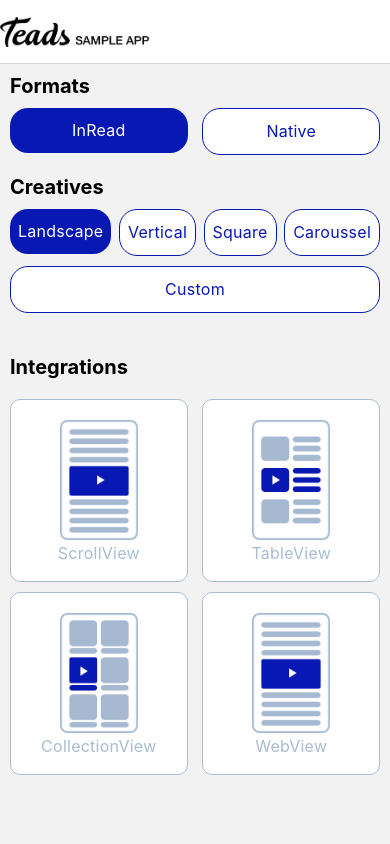
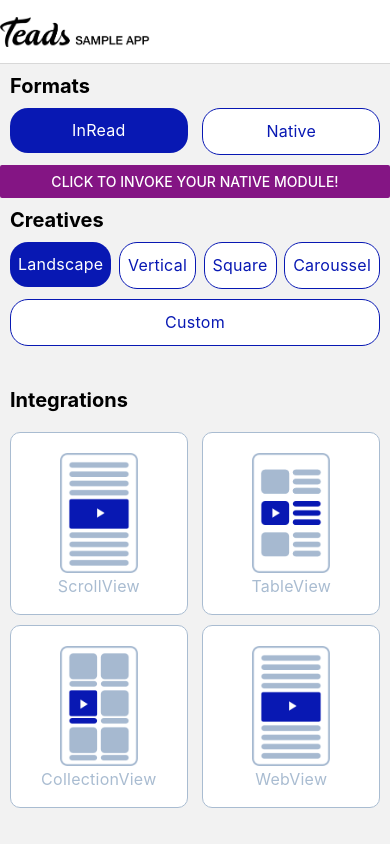
Before and after one commit to teads/TeadsSDK-ReactNative, a React Native app: screen /Home in a window 390 px wide. Built offline with nearby package versions, Linux system fonts and the light colour scheme.

Commit message:
new native basic module with Android

```diff
--- a/pages/Homescreen.js
+++ b/pages/Homescreen.js
@@ -1,4 +1,4 @@
-import { View, ScrollView } from 'react-native'
+import { View, ScrollView, NativeModules, Button } from 'react-native'
 import React, { useState } from 'react'
 import ListFormats from '../components/ListFormats'
 import ListCreatives from '../components/ListCreatives'
@@ -9,12 +9,18 @@
   const [pid, onChangePid] = useState('84242')
   const [modalVisible, setModalVisible] = useState(false)
   const [selectedCreative, setSelectedCreative] = useState('Landscape')
+  const { InReadModule } = NativeModules
+  const onPress = () => {
+    InReadModule.createInRead('testName', 'testLocation')
+  }
 
   return (
     <ScrollView contentContainerStyle={{ flexGrow: 1 }}>
       <View>
         {/* Component List Of Formats */}
         <ListFormats />
+
+        <Button title="Click to invoke your native module!" color="#841584" onPress={onPress} />
 
         {/* List Of choice for Creatives with selector using the State */}
         <ListCreatives
```
Also changed, not shown: 4 other files (tests, documents, lock files or other folders).
